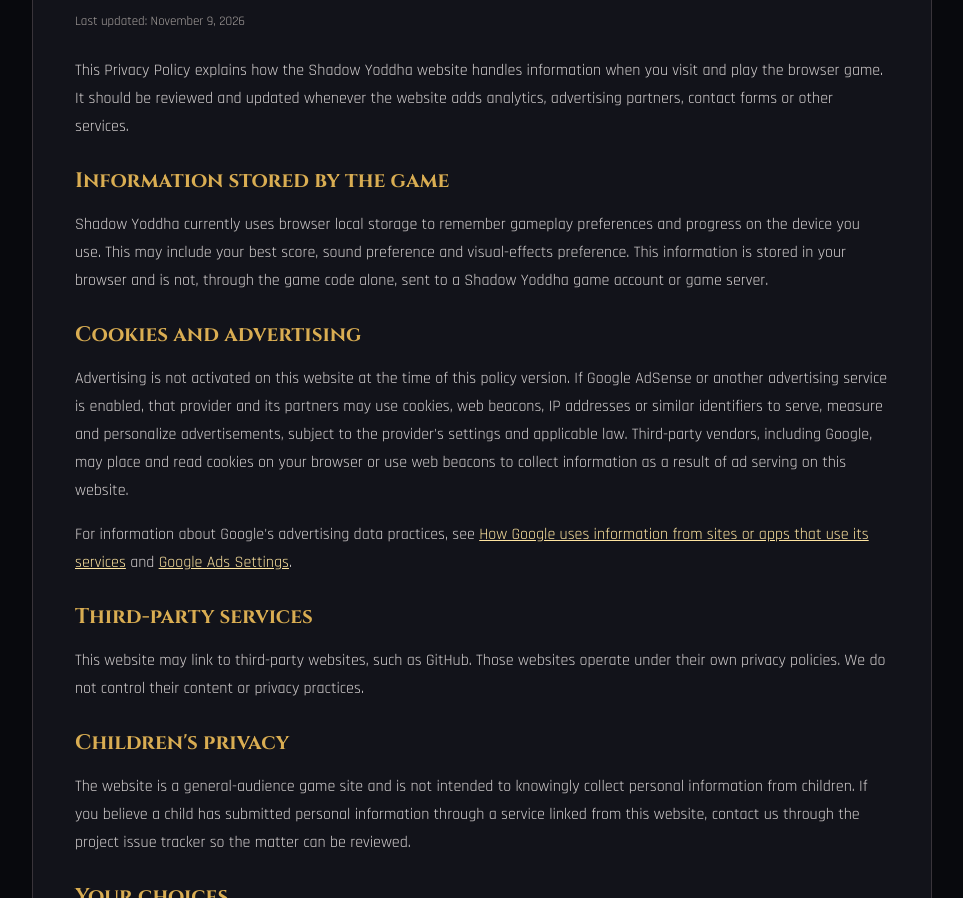
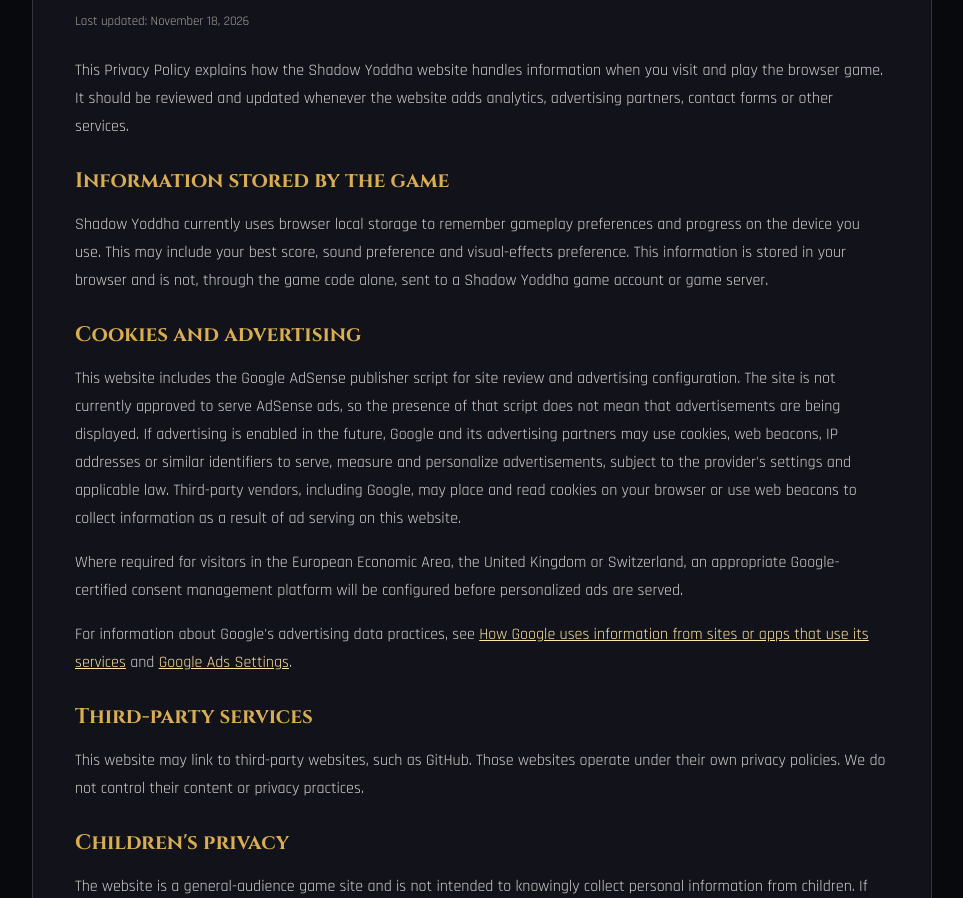
Before and after one commit to ajaymishra14/Shadow-Yoddha-Game, a plain HTML site: page privacy-policy.html in a window 1280 px wide. Shown: the part 202-1100 px from the top of the page, without its empty margins (158-1121 px from the left). Drawn offline with Linux system fonts and the light colour scheme.

Commit message:
Clarify AdSense script and advertising privacy disclosure

```diff
--- a/privacy-policy.html
+++ b/privacy-policy.html
@@ -1,11 +1,11 @@
 <!doctype html>
 <html lang="en"><head><meta charset="utf-8"><meta name="viewport" content="width=device-width,initial-scale=1"><meta name="theme-color" content="#090a0e"><meta name="description" content="Read the Shadow Yoddha privacy policy, including browser storage and information about advertising cookies."><title>Privacy Policy | Shadow Yoddha</title><link rel="stylesheet" href="style.css"><link rel="stylesheet" href="site-pages.css"></head>
 <body class="site-page"><div class="site-page-wrap"><header class="site-page-header"><a class="site-brand" href="index.html">SHADOW <span>YODDHA</span></a><a class="back-link" href="index.html">← Back to the game</a></header>
-<main><h1>Privacy Policy</h1><p class="updated">Last updated: November 9, 2026</p>
+<main><h1>Privacy Policy</h1><p class="updated">Last updated: November 18, 2026</p>
 <p>This Privacy Policy explains how the Shadow Yoddha website handles information when you visit and play the browser game. It should be reviewed and updated whenever the website adds analytics, advertising partners, contact forms or other services.</p>
 <h2>Information stored by the game</h2><p>Shadow Yoddha currently uses browser local storage to remember gameplay preferences and progress on the device you use. This may include your best score, sound preference and visual-effects preference. This information is stored in your browser and is not, through the game code alone, sent to a Shadow Yoddha game account or game server.</p>
-<h2>Cookies and advertising</h2><p>Advertising is not activated on this website at the time of this policy version. If Google AdSense or another advertising service is enabled, that provider and its partners may use cookies, web beacons, IP addresses or similar identifiers to serve, measure and personalize advertisements, subject to the provider's settings and applicable law. Third-party vendors, including Google, may place and read cookies on your browser or use web beacons to collect information as a result of ad serving on this website.</p>
-<p>For information about Google's advertising data practices, see <a href="https://policies.google.com/technologies/partner-sites" target="_blank" rel="noopener noreferrer">How Google uses information from sites or apps that use its services</a> and <a href="https://adssettings.google.com/" target="_blank" rel="noopener noreferrer">Google Ads Settings</a>.</p>
+<h2>Cookies and advertising</h2><p>This website includes the Google AdSense publisher script for site review and advertising configuration. The site is not currently approved to serve AdSense ads, so the presence of that script does not mean that advertisements are being displayed. If advertising is enabled in the future, Google and its advertising partners may use cookies, web beacons, IP addresses or similar identifiers to serve, measure and personalize advertisements, subject to the provider's settings and applicable law. Third-party vendors, including Google, may place and read cookies on your browser or use web beacons to collect information as a result of ad serving on this website.</p>
+<p>Where required for visitors in the European Economic Area, the United Kingdom or Switzerland, an appropriate Google-certified consent management platform will be configured before personalized ads are served.</p><p>For information about Google's advertising data practices, see <a href="https://policies.google.com/technologies/partner-sites" target="_blank" rel="noopener noreferrer">How Google uses information from sites or apps that use its services</a> and <a href="https://adssettings.google.com/" target="_blank" rel="noopener noreferrer">Google Ads Settings</a>.</p>
 <h2>Third-party services</h2><p>This website may link to third-party websites, such as GitHub. Those websites operate under their own privacy policies. We do not control their content or privacy practices.</p>
 <h2>Children's privacy</h2><p>The website is a general-audience game site and is not intended to knowingly collect personal information from children. If you believe a child has submitted personal information through a service linked from this website, contact us through the project issue tracker so the matter can be reviewed.</p>
 <h2>Your choices</h2><p>You can clear this game's locally stored preferences and scores by clearing the website's site data in your browser. You can manage advertising personalization through the controls provided by the relevant advertising provider. Where required by law, applicable consent choices will be presented before relevant advertising technologies are used.</p>
```
